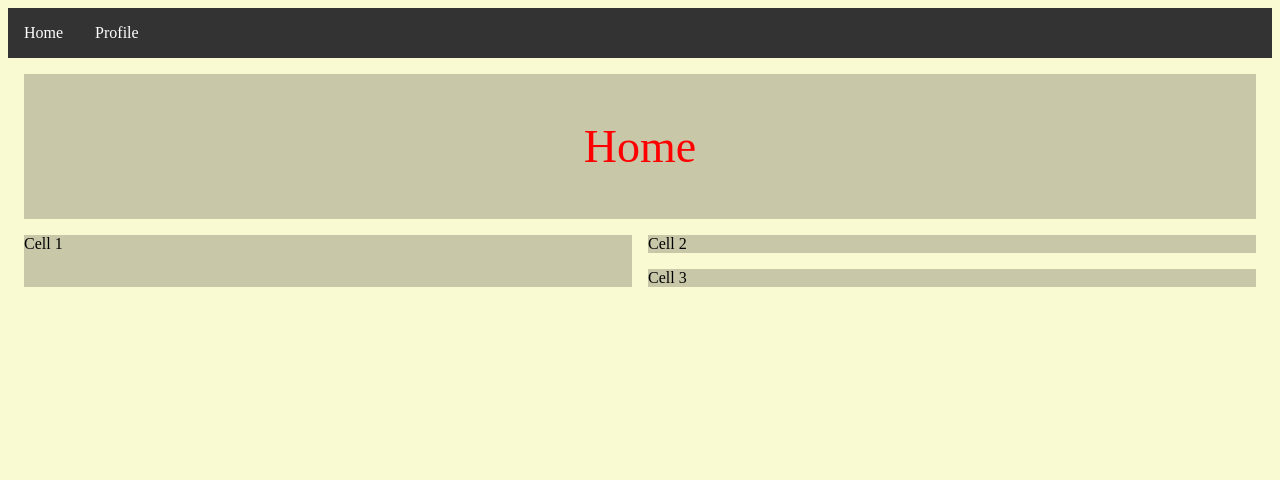
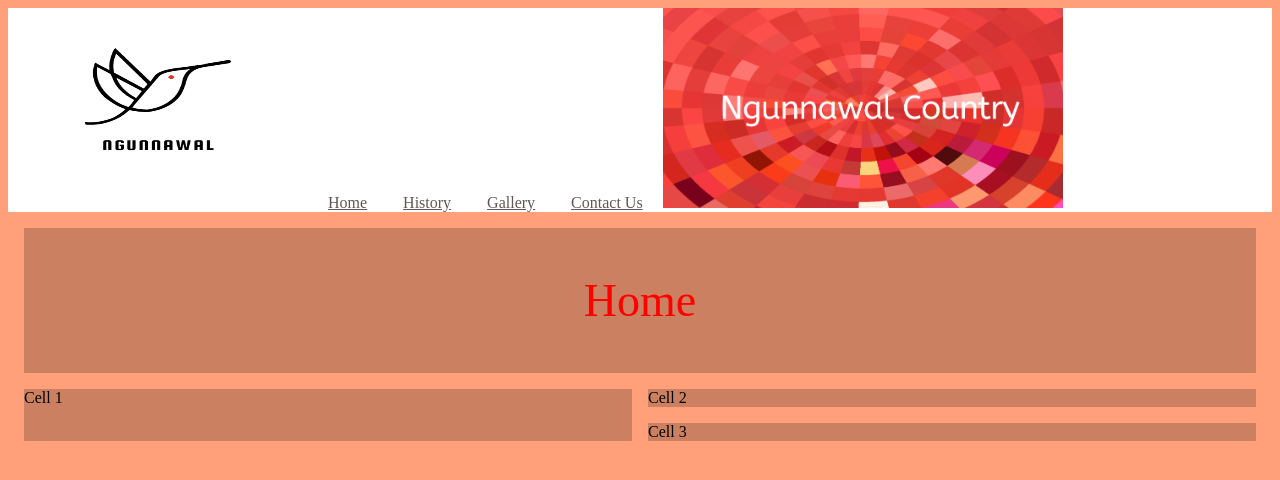
Before and after one commit to AlfonsoRamos6/NgunnawalCountry, a plain HTML site: page ngunnawalnew.html in a window 1280 px wide. Drawn offline with Linux system fonts and the light colour scheme.

Commit message:
init of ngunnawal website

```diff
--- a/ngunnawalnew.css
+++ b/ngunnawalnew.css
@@ -19,25 +19,25 @@
 }
 
 body{
-    background-color: lightgoldenrodyellow;
+    background-color: lightsalmon;
 }
 
 .navbar {
     overflow: hidden;
-    background-color: #333333;
+    background-color: #ffffff;
 }
 
 .navbar a {
-    float: left;
+    float: middle;
     font-size: 1em;
-    color: white;
+    color: #625656;
     text-align: center;
     padding: 1em 1em;
-    text-decoration: none;
+    text-decoration: underline;
 }
 
 .navbar a:hover {
-    background-color: #2ccbb4;
+    background-color: #be7676;
 }
 
 
@@ -45,3 +45,10 @@ body{
     grid-row-start: 2;
     grid-row-end: 4;
 }
+
+.center {
+    display: block;
+    margin-left: auto;
+    margin-right: auto;
+    width: 50%;
+}
--- a/ngunnawalnew.html
+++ b/ngunnawalnew.html
@@ -11,9 +11,14 @@
 
 <!-- This is the navbar -->
 <div class="navbar">
+    <img src="images/Logo.png" style="width:300px;height:200px;">
     <a href="index.html">Home</a>
-    <a href="profile.html">Profile</a>
+    <a href="profile.html">History</a>
+    <a href="profile.html">Gallery</a>
+    <a href="profile.html">Contact Us</a>
+    <img src="images/Banner.png" style="width:400px; height:200px;" >
 </div class>
+
 
 <div class="grid-container"> <!-- Overall Layout -->
     <div class="full-width">
```
Also changed, not shown: images/banner.png (added), images/logo.png (added).
